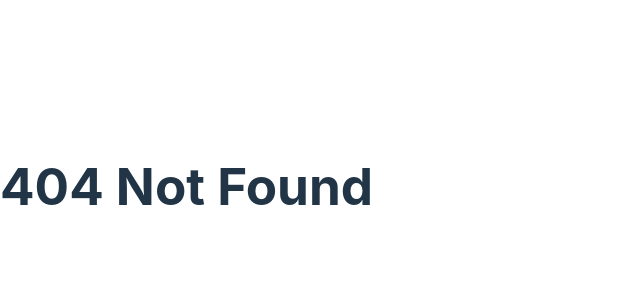
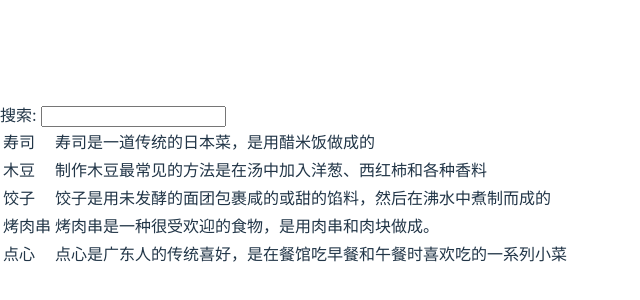
Before and after one commit to xiaozhuoya/learn-react, a React (Vite) app: page /search-bar in a window 1280 px wide. Before the commit this address had no page. Shown: the part 214-514 px from the top of the page, without its empty margins (0-640 px from the left). Built offline with nearby package versions, Linux system fonts and the light colour scheme.

Commit message:
✨ feat: Add a SearchBar

```diff
--- /dev/null
+++ b/src/pages/search-bar/data.ts
@@ -0,0 +1,30 @@
+export function filterItems(items, query) {
+  query = query.toLowerCase();
+  return items.filter(item =>
+    item.name.split(' ').some(word =>
+      word.toLowerCase().startsWith(query)
+    )
+  );
+}
+
+export const foods = [{
+  id: 0,
+  name: '寿司',
+  description: '寿司是一道传统的日本菜，是用醋米饭做成的'
+}, {
+  id: 1,
+  name: '木豆',
+  description: '制作木豆最常见的方法是在汤中加入洋葱、西红柿和各种香料'
+}, {
+  id: 2,
+  name: '饺子',
+  description: '饺子是用未发酵的面团包裹咸的或甜的馅料，然后在沸水中煮制而成的'
+}, {
+  id: 3,
+  name: '烤肉串',
+  description: '烤肉串是一种很受欢迎的食物，是用肉串和肉块做成。'
+}, {
+  id: 4,
+  name: '点心',
+  description: '点心是广东人的传统喜好，是在餐馆吃早餐和午餐时喜欢吃的一系列小菜'
+}];
--- /dev/null
+++ b/src/pages/search-bar/index.tsx
@@ -0,0 +1,56 @@
+import { useState } from "react";
+import { foods, filterItems } from "./data.js";
+
+export default function FilterableList() {
+
+  const [query, setQuery] = useState("");
+  const results = filterItems(foods, query);
+
+  function handleChange(e) {
+    setQuery(e.target.value);
+  }
+  return (
+    <>
+      <SearchBar query={query} onChange={handleChange} />
+      <List items={results} />
+    </>
+  );
+}
+
+function SearchBar({ query, onChange }) {
+  return (
+    <label>
+      搜索: <input value={query} onChange={onChange} />
+    </label>
+  );
+}
+
+// function List({ items }) {
+//   return (
+//     <table>
+//       <tbody>
+//         {items.map(food => {
+//           <tr key={food.id}>
+//             <td>{food.name}</td>
+//             <td>{food.description}</td>
+//           </tr>;
+//         })}
+//       </tbody>
+//     </table>
+//   );
+// }
+
+function List({ items }) {
+  return (
+    <table>
+      <tbody>
+        {items.map(food => (
+          <tr key={food.id}>
+            <td>{food.name}</td>
+            <td>{food.description}</td>
+          </tr>
+        ))}
+      </tbody>
+    </table>
+  );
+}
```
Also changed, not shown: src/routes/index.tsx (+6 -1 lines).
